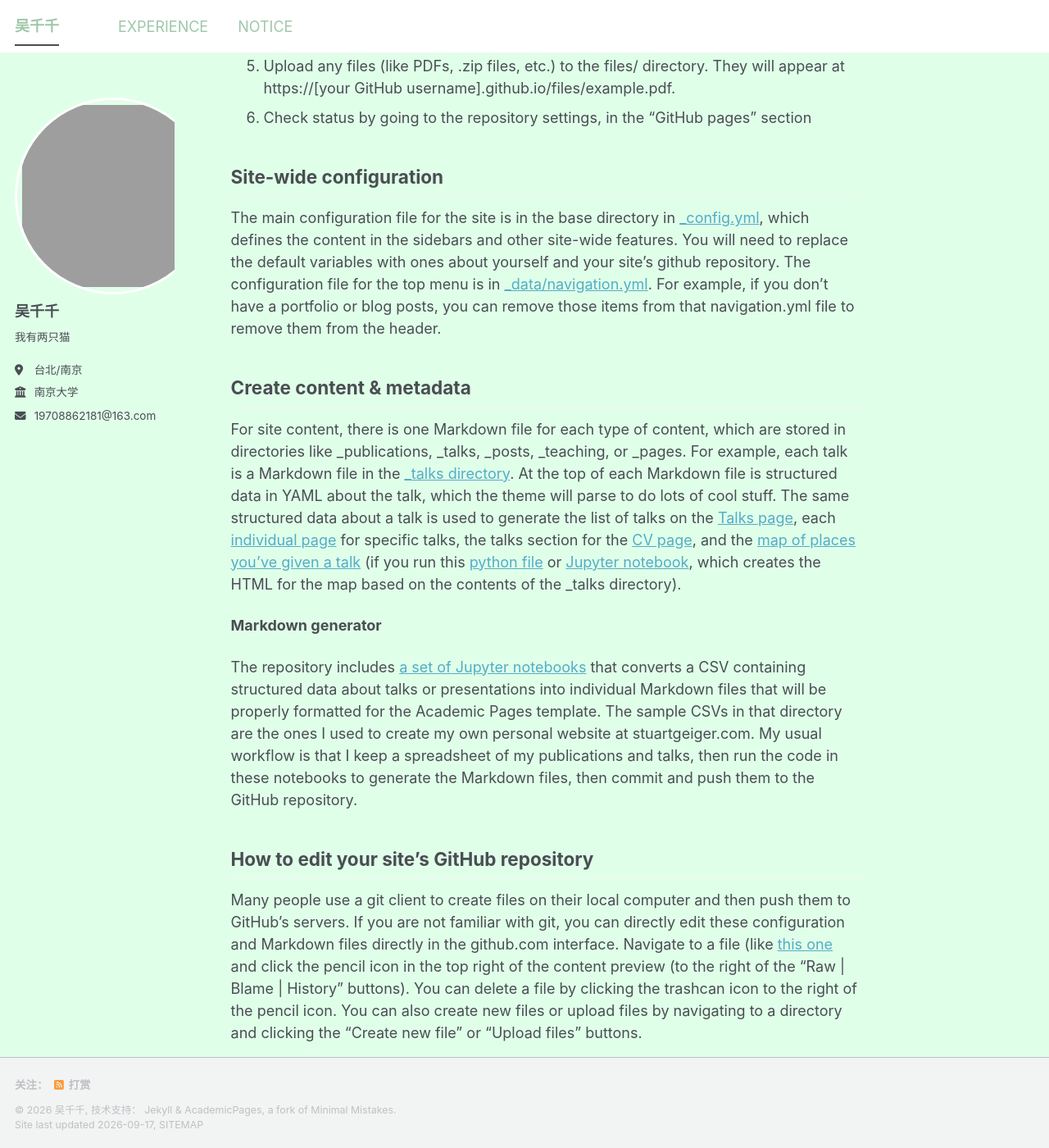
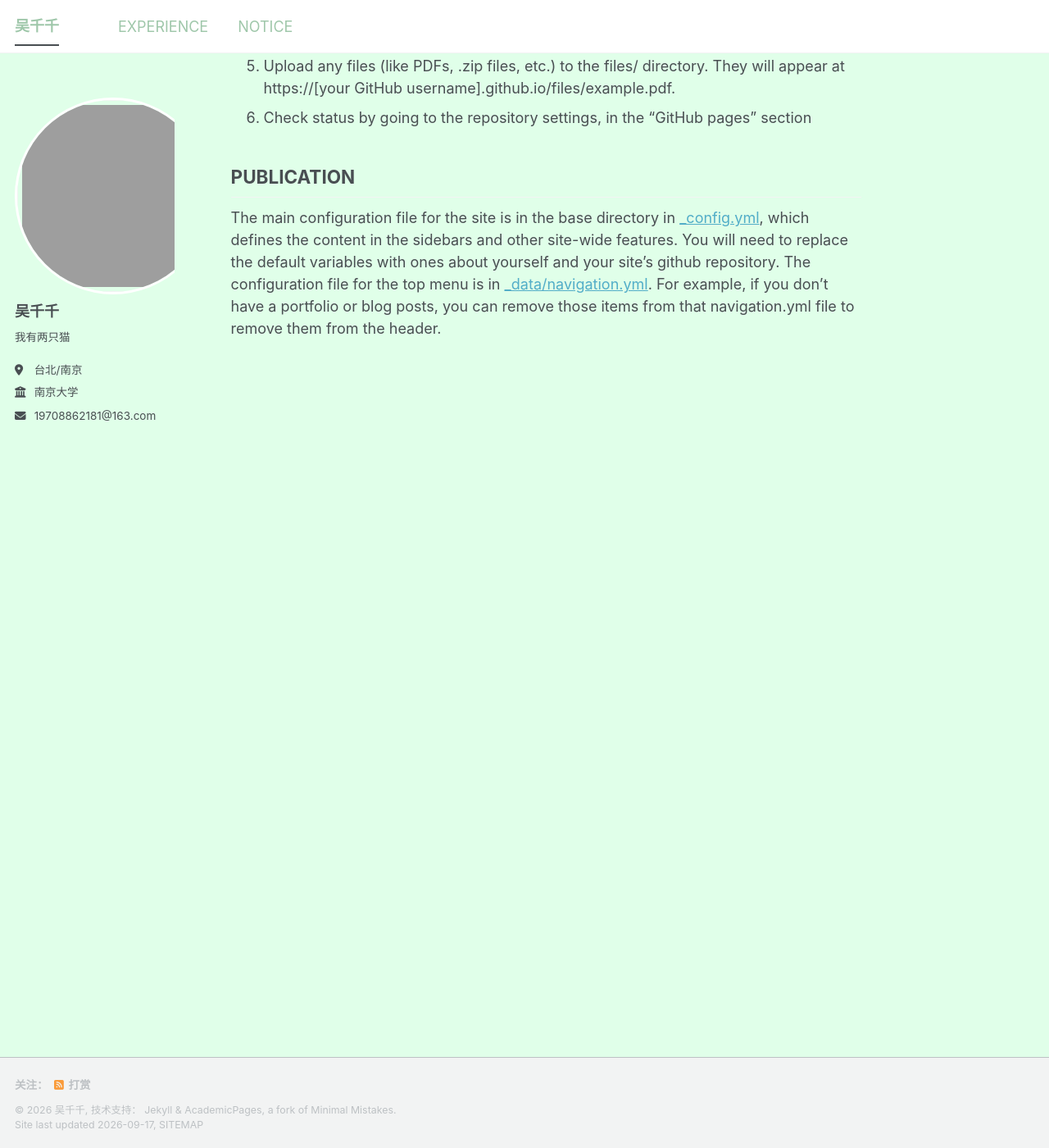
Before and after one commit to wuciancian0301/wuciancian0301.github.io, a Jekyll site: the page built from _pages/about.md, in a window 1280 px wide and 1400 px high, scrolled down 1445 px. Shown: the whole window at 82% size. Built offline with Jekyll 4.4.1, drawn with Linux system fonts in a browser that asks for light colours; a style sheet for code colours, icons or effects is not loaded; some of the changed text lies outside the part shown.

Commit message:
編輯作品集

```diff
--- a/_pages/about.md
+++ b/_pages/about.md
@@ -11,7 +11,7 @@ This is the front page of a website that is powered by the [Academic Pages templ
 
  You can fork [this template](https://github.com/academicpages/academicpages.github.io) right now, modify the configuration and Markdown files, add your own PDFs and other content, and have your own site for free, with no ads!
 
-A data-driven personal website
+ARTICAL
 ======
 Like many other Jekyll-based GitHub Pages templates, Academic Pages makes you separate the website's content from its form. The content & metadata of your website are in structured Markdown files, while various other files constitute the theme, specifying how to transform that content & metadata into HTML pages. You keep these various Markdown (.md), YAML (.yml), HTML, and CSS files in a public GitHub repository. Each time you commit and push an update to the repository, the [GitHub pages](https://pages.github.com/) service creates static HTML pages based on these files, which are hosted on GitHub's servers free of charge.
 
@@ -31,26 +31,6 @@ Getting started
 1. Upload any files (like PDFs, .zip files, etc.) to the files/ directory. They will appear at https://[your GitHub username].github.io/files/example.pdf.
 1. Check status by going to the repository settings, in the "GitHub pages" section
 
-Site-wide configuration
+PUBLICATION
 ------
 The main configuration file for the site is in the base directory in [_config.yml](https://github.com/academicpages/academicpages.github.io/blob/master/_config.yml), which defines the content in the sidebars and other site-wide features. You will need to replace the default variables with ones about yourself and your site's github repository. The configuration file for the top menu is in [_data/navigation.yml](https://github.com/academicpages/academicpages.github.io/blob/master/_data/navigation.yml). For example, if you don't have a portfolio or blog posts, you can remove those items from that navigation.yml file to remove them from the header.
-
-Create content & metadata
-------
-For site content, there is one Markdown file for each type of content, which are stored in directories like _publications, _talks, _posts, _teaching, or _pages. For example, each talk is a Markdown file in the [_talks directory](https://github.com/academicpages/academicpages.github.io/tree/master/_talks). At the top of each Markdown file is structured data in YAML about the talk, which the theme will parse to do lots of cool stuff. The same structured data about a talk is used to generate the list of talks on the [Talks page](https://academicpages.github.io/talks), each [individual page](https://academicpages.github.io/talks/2012-03-01-talk-1) for specific talks, the talks section for the [CV page](https://academicpages.github.io/cv), and the [map of places you've given a talk](https://academicpages.github.io/talkmap.html) (if you run this [python file](https://github.com/academicpages/academicpages.github.io/blob/master/talkmap.py) or [Jupyter notebook](https://github.com/academicpages/academicpages.github.io/blob/master/talkmap.ipynb), which creates the HTML for the map based on the contents of the _talks directory).
-
-**Markdown generator**
-
-The repository includes [a set of Jupyter notebooks](https://github.com/academicpages/academicpages.github.io/tree/master/markdown_generator
-) that converts a CSV containing structured data about talks or presentations into individual Markdown files that will be properly formatted for the Academic Pages template. The sample CSVs in that directory are the ones I used to create my own personal website at stuartgeiger.com. My usual workflow is that I keep a spreadsheet of my publications and talks, then run the code in these notebooks to generate the Markdown files, then commit and push them to the GitHub repository.
-
-How to edit your site's GitHub repository
-------
-Many people use a git client to create files on their local computer and then push them to GitHub's servers. If you are not familiar with git, you can directly edit these configuration and Markdown files directly in the github.com interface. Navigate to a file (like [this one](https://github.com/academicpages/academicpages.github.io/blob/master/_talks/2012-03-01-talk-1.md) and click the pencil icon in the top right of the content preview (to the right of the "Raw | Blame | History" buttons). You can delete a file by clicking the trashcan icon to the right of the pencil icon. You can also create new files or upload files by navigating to a directory and clicking the "Create new file" or "Upload files" buttons.
-
-Example: editing a Markdown file for a talk
-![Editing a Markdown file for a talk](/images/editing-talk.png)
-
-For more info
-------
-More info about configuring Academic Pages can be found in [the guide](https://academicpages.github.io/markdown/), the [growing wiki](https://github.com/academicpages/academicpages.github.io/wiki), and you can always [ask a question on GitHub](https://github.com/academicpages/academicpages.github.io/discussions). The [guides for the Minimal Mistakes theme](https://mmistakes.github.io/minimal-mistakes/docs/configuration/) (which this theme was forked from) might also be helpful.
```
Also changed, not shown: other parts of _pages/about.md (+1 -1 lines).
